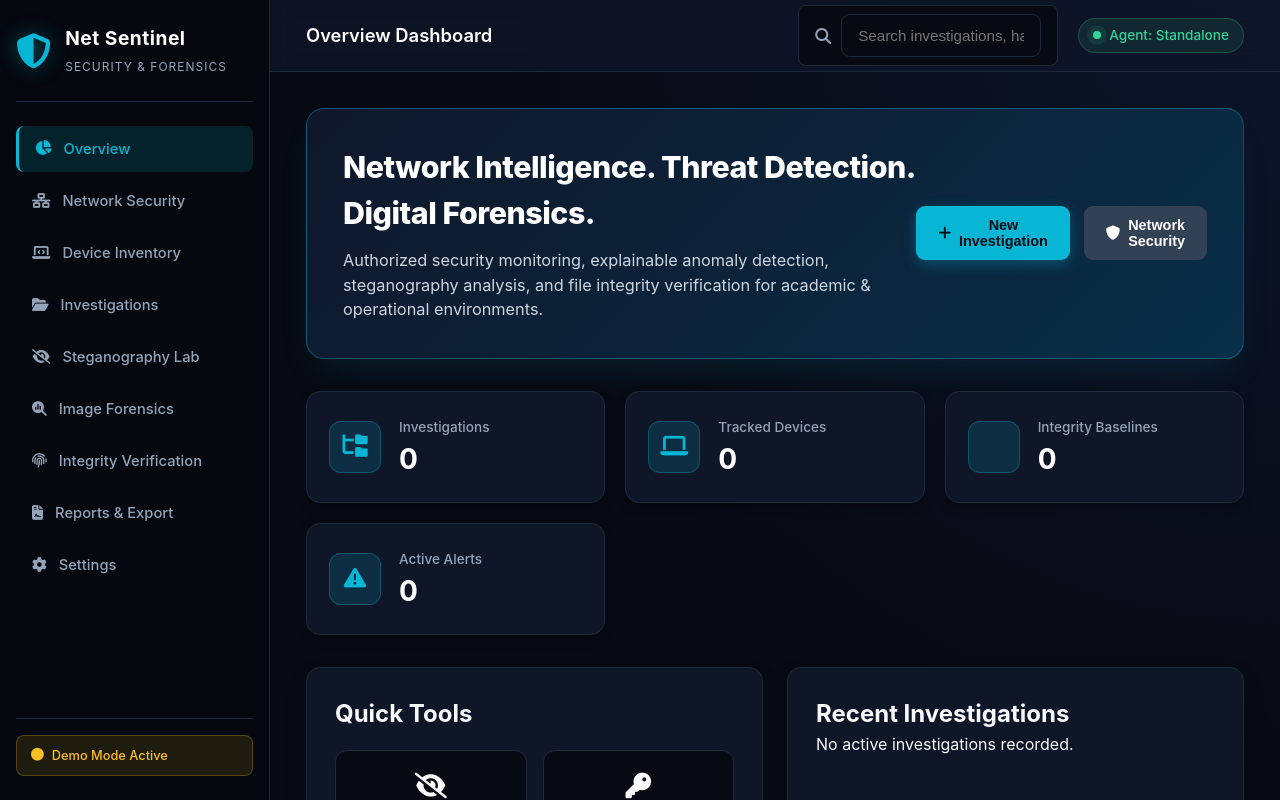
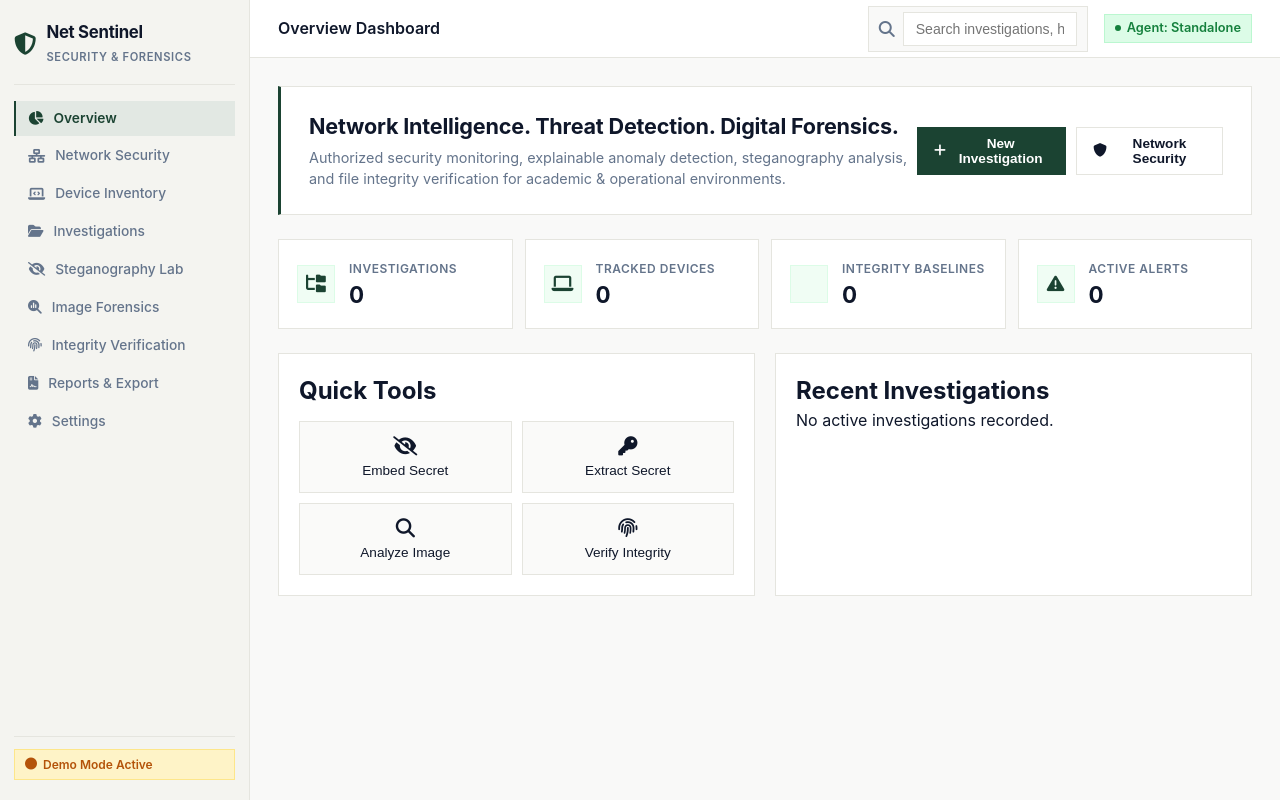
Before and after one commit to Aditya2008-Learner/NetSentinel, a FastAPI app: page / in a window 1280 px wide. Run offline with FastAPI, Linux system fonts and the light colour scheme; data that the repository does not hold is empty.

Commit message:
Redesign Net Sentinel into a professional forensic workstation

```diff
--- a/static/styles.css
+++ b/static/styles.css
@@ -1,19 +1,16 @@
-/* Net Sentinel — Out-of-Distribution Cybersecurity & Forensics Theme */
+/* Net Sentinel — Forensic Workstation Precision Polish */
 :root {
-    --bg-main: #070a13;
-    --bg-card: #0f1628;
-    --bg-card-hover: #141e33;
-    --border-color: #1e293b;
-    --border-hover: #334155;
-    --text-primary: #f8fafc;
-    --text-secondary: #94a3b8;
-    --accent: #06b6d4;
-    --accent-glow: rgba(6, 182, 212, 0.15);
-    --accent-hover: #22d3ee;
-    --danger: #f43f5e;
-    --warning: #fbbf24;
-    --success: #34d399;
-    --info: #38bdf8;
+    --bg-main: #f9f9f8;
+    --bg-card: #ffffff;
+    --border-color: #e5e5df;
+    --border-active: #1b4332;
+    --text-primary: #0f172a;
+    --text-secondary: #64748b;
+    --accent: #1b4332;
+    --accent-hover: #2d6a4f;
+    --danger: #990000;
+    --warning: #b45309;
+    --success: #15803d;
 }
 
 * {
@@ -26,13 +23,17 @@ body {
     font-family: -apple-system, BlinkMacSystemFont, "Segoe UI", Roboto, Helvetica, Arial, sans-serif;
     background-color: var(--bg-main);
     color: var(--text-primary);
-    line-height: 1.5;
+    line-height: 1.45;
     -webkit-font-smoothing: antialiased;
 }
 
 code, pre, .hash-text, .ip-text, td code {
     font-family: ui-monospace, SFMono-Regular, Menlo, Monaco, Consolas, monospace;
-    font-variant-numeric: tabular-nums;
+    font-size: 0.85rem;
+    background: #f1f1ee;
+    padding: 1px 4px;
+    border-radius: 0px;
+    border: 1px solid var(--border-color);
 }
 
 .app-container {
@@ -43,49 +44,49 @@ code, pre, .hash-text, .ip-text, td code {
 
 /* Sidebar */
 .sidebar {
-    width: 270px;
-    background-color: #05080e;
+    width: 250px;
+    background-color: #f4f4f0;
     border-right: 1px solid var(--border-color);
     display: flex;
     flex-direction: column;
     justify-content: space-between;
-    padding: 24px 16px;
+    padding: 20px 14px;
     z-index: 10;
 }
 
 .brand-area {
     display: flex;
     align-items: center;
-    gap: 14px;
-    padding-bottom: 24px;
+    gap: 10px;
+    padding-bottom: 16px;
     border-bottom: 1px solid var(--border-color);
 }
 
 .brand-icon {
-    font-size: 2.2rem;
+    font-size: 1.4rem;
     color: var(--accent);
-    filter: drop-shadow(0 0 10px rgba(6, 182, 212, 0.4));
 }
 
 .brand-text h2 {
-    font-size: 1.2rem;
+    font-size: 1.05rem;
     font-weight: 700;
-    letter-spacing: 0.5px;
-    color: #fff;
+    letter-spacing: -0.3px;
+    color: var(--text-primary);
 }
 
 .brand-text span {
-    font-size: 0.75rem;
+    font-size: 0.7rem;
     color: var(--text-secondary);
     text-transform: uppercase;
-    letter-spacing: 1px;
+    letter-spacing: 0.6px;
+    font-weight: 600;
 }
 
 .nav-menu {
     display: flex;
     flex-direction: column;
-    gap: 6px;
-    margin-top: 24px;
+    gap: 2px;
+    margin-top: 16px;
     flex: 1;
     overflow-y: auto;
 }
@@ -93,43 +94,44 @@ code, pre, .hash-text, .ip-text, td code {
 .nav-item {
     display: flex;
     align-items: center;
-    gap: 12px;
-    padding: 12px 16px;
+    gap: 10px;
+    padding: 8px 12px;
     color: var(--text-secondary);
     text-decoration: none;
-    border-radius: 8px;
-    font-size: 0.92rem;
+    border-radius: 0px;
+    font-size: 0.86rem;
     font-weight: 500;
-    transition: all 0.2s cubic-bezier(0.16, 1, 0.3, 1);
+    border-left: 2px solid transparent;
 }
 
 .nav-item:hover {
-    background-color: rgba(6, 182, 212, 0.08);
+    background-color: #eaeae4;
     color: var(--text-primary);
 }
 
 .nav-item.active {
-    background-color: rgba(6, 182, 212, 0.15);
+    background-color: #e2e8e3;
     color: var(--accent);
-    border-left: 3px solid var(--accent);
+    border-left-color: var(--accent);
+    font-weight: 600;
 }
 
 .sidebar-footer {
-    padding-top: 16px;
+    padding-top: 12px;
     border-top: 1px solid var(--border-color);
 }
 
 .demo-badge {
     display: flex;
     align-items: center;
-    gap: 8px;
-    font-size: 0.8rem;
+    gap: 6px;
+    font-size: 0.75rem;
     color: var(--warning);
-    background-color: rgba(251, 191, 36, 0.1);
-    padding: 10px 14px;
-    border-radius: 8px;
-    border: 1px solid rgba(251, 191, 36, 0.25);
-    font-weight: 500;
+    background-color: #fef3c7;
+    padding: 6px 10px;
+    border-radius: 0px;
+    border: 1px solid #fde68a;
+    font-weight: 600;
 }
 
 /* Main Content */
@@ -138,42 +140,41 @@ code, pre, .hash-text, .ip-text, td code {
     display: flex;
     flex-direction: column;
     overflow: hidden;
-    background: radial-gradient(circle at top right, #0c152a 0%, var(--bg-main) 60%);
+    background: var(--bg-main);
 }
 
 .top-nav {
-    height: 72px;
-    background-color: rgba(15, 22, 40, 0.8);
-    backdrop-filter: blur(12px);
+    height: 58px;
+    background-color: var(--bg-card);
     border-bottom: 1px solid var(--border-color);
     display: flex;
     align-items: center;
     justify-content: space-between;
-    padding: 0 36px;
+    padding: 0 28px;
 }
 
 .breadcrumb {
-    font-size: 1.15rem;
+    font-size: 1rem;
     font-weight: 600;
-    color: #fff;
+    color: var(--text-primary);
 }
 
 .top-nav-right {
     display: flex;
     align-items: center;
-    gap: 20px;
+    gap: 16px;
 }
 
 .search-box {
     display: flex;
     align-items: center;
-    gap: 10px;
-    background-color: var(--bg-main);
+    gap: 8px;
+    background-color: #f9f9f8;
     border: 1px solid var(--border-color);
-    padding: 8px 16px;
-    border-radius: 8px;
+    padding: 5px 10px;
+    border-radius: 0px;
     color: var(--text-secondary);
-    width: 260px;
+    width: 220px;
 }
 
 .search-box input {
@@ -181,255 +182,235 @@ code, pre, .hash-text, .ip-text, td code {
     border: none;
     color: var(--text-primary);
     outline: none;
-    font-size: 0.9rem;
+    font-size: 0.85rem;
     width: 100%;
 }
 
 .system-status {
     display: flex;
     align-items: center;
-    gap: 8px;
-    font-size: 0.85rem;
+    gap: 6px;
+    font-size: 0.8rem;
     color: var(--success);
-    background: rgba(52, 211, 153, 0.1);
-    padding: 6px 14px;
-    border-radius: 20px;
-    border: 1px solid rgba(52, 211, 153, 0.25);
-    font-weight: 500;
+    background: #dcfce7;
+    padding: 4px 10px;
+    border-radius: 0px;
+    border: 1px solid #bbf7d0;
+    font-weight: 600;
 }
 
 .pulse-dot {
-    width: 8px;
-    height: 8px;
+    width: 6px;
+    height: 6px;
     background-color: var(--success);
     border-radius: 50%;
-    animation: pulse 2s infinite;
-}
-
-@keyframes pulse {
-    0% { box-shadow: 0 0 0 0 rgba(52, 211, 153, 0.4); }
-    70% { box-shadow: 0 0 0 8px rgba(52, 211, 153, 0); }
-    100% { box-shadow: 0 0 0 0 rgba(52, 211, 153, 0); }
 }
 
 /* Views Container */
 .views-wrapper {
     flex: 1;
     overflow-y: auto;
-    padding: 36px;
+    padding: 28px;
 }
 
 .view-panel {
     display: none;
-    animation: fadeIn 0.3s cubic-bezier(0.16, 1, 0.3, 1) forwards;
 }
 
 .view-panel.active {
     display: block;
 }
 
-@keyframes fadeIn {
-    from { opacity: 0; transform: translateY(6px); }
-    to { opacity: 1; transform: translateY(0); }
-}
-
 /* Common Components */
 .card {
     background-color: var(--bg-card);
     border: 1px solid var(--border-color);
-    border-radius: 14px;
-    padding: 28px;
-    margin-bottom: 24px;
-    box-shadow: 0 10px 25px -5px rgba(0, 0, 0, 0.3);
-    transition: border-color 0.2s;
-}
-
-.card:hover {
-    border-color: var(--border-hover);
+    border-radius: 0px;
+    padding: 20px;
+    margin-bottom: 20px;
+    box-shadow: none;
 }
 
 .section-header {
-    margin-bottom: 28px;
+    margin-bottom: 20px;
 }
 
 .section-header h2 {
-    font-size: 1.6rem;
+    font-size: 1.3rem;
     font-weight: 700;
-    margin-bottom: 6px;
-    color: #fff;
+    margin-bottom: 2px;
+    color: var(--text-primary);
 }
 
 .section-header p {
     color: var(--text-secondary);
-    font-size: 0.95rem;
+    font-size: 0.88rem;
 }
 
 /* Welcome Banner */
 .welcome-banner {
-    background: linear-gradient(135deg, #0f172a 0%, #082f49 100%);
-    border: 1px solid rgba(6, 182, 212, 0.35);
-    border-radius: 18px;
-    padding: 36px;
-    margin-bottom: 32px;
+    background: #ffffff;
+    border: 1px solid var(--border-color);
+    border-left: 3px solid var(--accent);
+    border-radius: 0px;
+    padding: 24px 28px;
+    margin-bottom: 24px;
     display: flex;
     justify-content: space-between;
     align-items: center;
-    box-shadow: 0 20px 40px -15px rgba(6, 182, 212, 0.15);
 }
 
 .banner-text h1 {
-    font-size: 1.9rem;
-    font-weight: 800;
-    margin-bottom: 12px;
-    color: #fff;
-    letter-spacing: -0.5px;
+    font-size: 1.35rem;
+    font-weight: 700;
+    margin-bottom: 6px;
+    color: var(--text-primary);
+    letter-spacing: -0.2px;
 }
 
 .banner-text p {
-    color: #cbd5e1;
-    max-width: 720px;
-    font-size: 1.02rem;
+    color: var(--text-secondary);
+    max-width: 680px;
+    font-size: 0.9rem;
 }
 
 .banner-actions {
     display: flex;
-    gap: 14px;
+    gap: 10px;
 }
 
 /* Metrics Grid */
 .metrics-grid {
     display: grid;
-    grid-template-columns: repeat(auto-fit, minmax(240px, 1fr));
-    gap: 20px;
-    margin-bottom: 32px;
+    grid-template-columns: repeat(auto-fit, minmax(200px, 1fr));
+    gap: 12px;
+    margin-bottom: 24px;
 }
 
 .metric-card {
     background-color: var(--bg-card);
     border: 1px solid var(--border-color);
-    border-radius: 14px;
-    padding: 22px;
+    border-radius: 0px;
+    padding: 16px 18px;
     display: flex;
     align-items: center;
-    gap: 18px;
-    box-shadow: 0 4px 12px rgba(0,0,0,0.2);
+    gap: 14px;
 }
 
 .metric-icon {
-    width: 52px;
-    height: 52px;
-    background-color: var(--accent-glow);
+    width: 38px;
+    height: 38px;
+    background-color: #f0fdf4;
     color: var(--accent);
-    border-radius: 12px;
+    border-radius: 0px;
     display: flex;
     align-items: center;
     justify-content: center;
-    font-size: 1.4rem;
-    border: 1px solid rgba(6, 182, 212, 0.3);
+    font-size: 1.1rem;
+    border: 1px solid #dcfce7;
 }
 
 .metric-label {
-    font-size: 0.85rem;
+    font-size: 0.75rem;
     color: var(--text-secondary);
-    font-weight: 500;
+    font-weight: 600;
+    text-transform: uppercase;
+    letter-spacing: 0.5px;
 }
 
 .metric-info h3 {
-    font-size: 1.75rem;
+    font-size: 1.4rem;
     font-weight: 700;
-    color: #fff;
+    color: var(--text-primary);
 }
 
 /* Dashboard Grid & Quick Tools */
 .dashboard-grid {
     display: grid;
     grid-template-columns: 1fr 1fr;
-    gap: 24px;
+    gap: 20px;
 }
 
 .quick-tools-grid {
     display: grid;
     grid-template-columns: repeat(2, 1fr);
-    gap: 16px;
-    margin-top: 18px;
+    gap: 10px;
+    margin-top: 12px;
 }
 
 .tool-btn {
-    background-color: var(--bg-main);
+    background-color: #fafaf9;
     border: 1px solid var(--border-color);
     color: var(--text-primary);
-    padding: 22px;
-    border-radius: 12px;
+    padding: 14px;
+    border-radius: 0px;
     display: flex;
     flex-direction: column;
     align-items: center;
-    gap: 12px;
+    gap: 8px;
     cursor: pointer;
-    transition: all 0.2s cubic-bezier(0.16, 1, 0.3, 1);
+    font-weight: 500;
+    font-size: 0.85rem;
 }
 
 .tool-btn:hover {
     border-color: var(--accent);
-    background-color: rgba(6, 182, 212, 0.06);
+    background-color: #f0fdf4;
     color: var(--accent);
-    transform: translateY(-2px);
-    box-shadow: 0 8px 20px rgba(6, 182, 212, 0.1);
 }
 
 .tool-btn i {
-    font-size: 1.6rem;
+    font-size: 1.2rem;
 }
 
 /* Buttons */
 .btn {
-    padding: 11px 22px;
-    border-radius: 9px;
+    padding: 8px 16px;
+    border-radius: 0px;
     font-weight: 600;
     cursor: pointer;
-    border: none;
+    border: 1px solid transparent;
     display: inline-flex;
     align-items: center;
-    gap: 8px;
-    font-size: 0.9rem;
-    transition: all 0.2s cubic-bezier(0.16, 1, 0.3, 1);
+    gap: 6px;
+    font-size: 0.85rem;
 }
 
 .btn-primary {
     background-color: var(--accent);
-    color: #070a13;
-    box-shadow: 0 4px 14px rgba(6, 182, 212, 0.3);
+    color: #ffffff;
 }
 
 .btn-primary:hover {
     background-color: var(--accent-hover);
-    box-shadow: 0 6px 20px rgba(6, 182, 212, 0.4);
 }
 
 .btn-secondary {
-    background-color: #334155;
-    color: #fff;
+    background-color: #ffffff;
+    border-color: var(--border-color);
+    color: var(--text-primary);
 }
 
 .btn-secondary:hover {
-    background-color: #475569;
+    background-color: #f3f4f6;
 }
 
 /* Tables */
 .table-container {
     overflow-x: auto;
-    margin-top: 16px;
-    border-radius: 8px;
+    margin-top: 10px;
+    border-radius: 0px;
     border: 1px solid var(--border-color);
 }
 
 table {
     width: 100%;
     border-collapse: collapse;
-    font-size: 0.9rem;
+    font-size: 0.85rem;
 }
 
 th, td {
-    padding: 14px 18px;
+    padding: 10px 14px;
     text-align: left;
     border-bottom: 1px solid var(--border-color);
 }
@@ -437,8 +418,8 @@ th, td {
 th {
     color: var(--text-secondary);
     font-weight: 600;
-    background-color: rgba(15, 22, 40, 0.6);
-    font-size: 0.85rem;
+    background-color: #f4f4f0;
+    font-size: 0.75rem;
     letter-spacing: 0.5px;
     text-transform: uppercase;
 }
@@ -448,56 +429,61 @@ tr:last-child td {
 }
 
 tr:hover td {
-    background-color: rgba(6, 182, 212, 0.03);
+    background-color: #f9f9f7;
 }
 
 /* Badges */
 .badge {
-    padding: 5px 10px;
-    border-radius: 6px;
-    font-size: 0.75rem;
+    padding: 3px 6px;
+    border-radius: 0px;
+    font-size: 0.7rem;
     font-weight: 600;
     text-transform: uppercase;
     letter-spacing: 0.5px;
 }
 
-.badge-success { background-color: rgba(52, 211, 153, 0.15); color: #34d399; border: 1px solid rgba(52, 211, 153, 0.3); }
-.badge-warning { background-color: rgba(251, 191, 36, 0.15); color: #fbbf24; border: 1px solid rgba(251, 191, 36, 0.3); }
-.badge-danger { background-color: rgba(244, 63, 94, 0.15); color: #f43f5e; border: 1px solid rgba(244, 63, 94, 0.3); }
-.badge-info { background-color: rgba(56, 189, 248, 0.15); color: #38bdf8; border: 1px solid rgba(56, 189, 248, 0.3); }
+.badge-success { background-color: #dcfce7; color: #15803d; border: 1px solid #bbf7d0; }
+.badge-warning { background-color: #fef3c7; color: #b45309; border: 1px solid #fde68a; }
+.badge-danger { background-color: #fee2e2; color: #990000; border: 1px solid #fecaca; }
+.badge-info { background-color: #e0f2fe; color: #0369a1; border: 1px solid #bae6fd; }
 
 /* Forms & Inputs */
 .form-group {
-    margin-bottom: 20px;
+    margin-bottom: 14px;
 }
 
 .form-group label {
     display: block;
-    margin-bottom: 8px;
-    font-size: 0.88rem;
-    color: var(--text-secondary);
-    font-weight: 500;
+    margin-bottom: 4px;
+    font-size: 0.82rem;
+    color: var(--text-primary);
+    font-weight: 600;
 }
 
-input[type="text"], textarea {
+input[type="text"], textarea, select {
     width: 100%;
-    background-color: var(--bg-main);
+    background-color: #ffffff;
     border: 1px solid var(--border-color);
-    padding: 12px 16px;
-    border-radius: 9px;
+    padding: 8px 12px;
+    border-radius: 0px;
     color: var(--text-primary);
-    font-size: 0.95rem;
+    font-size: 0.88rem;
     outline: none;
-    transition: border-color 0.2s;
 }
 
 input[type="text"]:focus, textarea:focus {
     border-color: var(--accent);
-    box-shadow: 0 0 0 3px rgba(6, 182, 212, 0.15);
 }
 
 input[type="file"] {
-    background: var(--bg-main);
+    background: #f9f9f8;
+    padding: 8px;
+    border: 1px dashed var(--border-color);
+    border-radius: 0px;
+    width: 100%;
+    font-size: 0.85rem;
+}
+
     border: 1px dashed var(--border-color);
     padding: 14px;
     border-radius: 9px;
```
